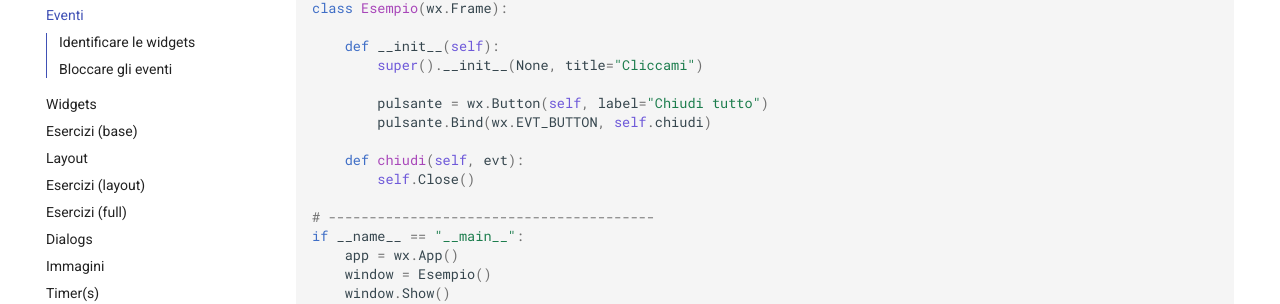
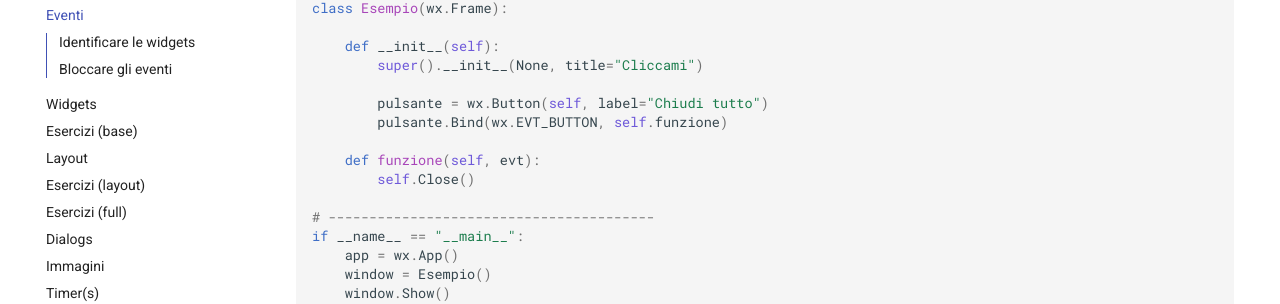
Before and after one commit to adjamhub/pyhandouts, an MkDocs documentation site: the page built from docs/wx/102_events.md, in a window 1280 px wide and 900 px high, scrolled down 481 px. Shown: the part 147-451 px from the top of the window. Built offline with MkDocs 1.6.1 and Material for MkDocs 9.7.7, drawn with Linux system fonts in a browser that asks for light colours.

Commit message:
chiudi --> funzione

```diff
--- a/docs/wx/102_events.md
+++ b/docs/wx/102_events.md
@@ -30,9 +30,9 @@ class Esempio(wx.Frame):
         super().__init__(None, title="Cliccami")
 
         pulsante = wx.Button(self, label="Chiudi tutto")
-        pulsante.Bind(wx.EVT_BUTTON, self.chiudi)
+        pulsante.Bind(wx.EVT_BUTTON, self.funzione)
 
-    def chiudi(self, evt):
+    def funzione(self, evt):
         self.Close()
 
 # ----------------------------------------
```
